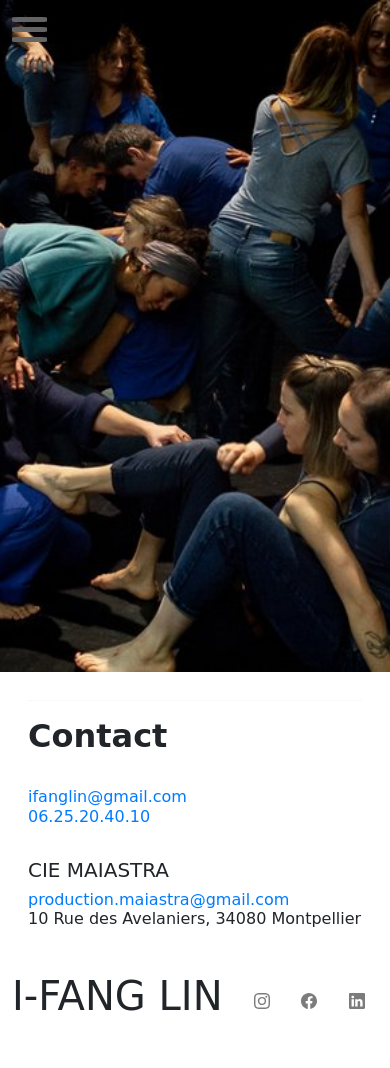
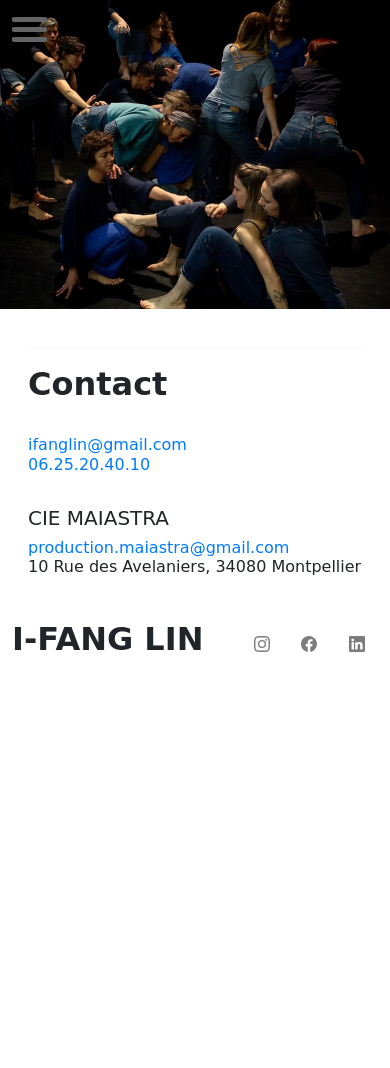
Before and after one commit to audnizuka/LinVitrine-master, a PHP site: page /contact.html in a window 390 px wide. After the commit the page ends 652 px from the top, so only its background shows below. Run offline with PHP 8.4, Linux system fonts and the light colour scheme; some libraries are stand-ins or nearby versions; some web fonts are replaced.

Commit message:
contact responsive

```diff
--- a/contact.html
+++ b/contact.html
@@ -23,7 +23,7 @@
 
 <body>
 
-    <header class="bg-image" id="contact">
+    <header class="bg-imagecontact" id="contact">
         <div class="conteneur">
             <div id="mySidenav" class="sidenav">
                 <a id="closeBtn" href="#" class="close">×</a>
--- a/stylemain.css
+++ b/stylemain.css
@@ -28,7 +28,8 @@ header {
 .bg-imagecontain,
 .bg-imagecontainwhite,
 .bg-imagesmall,
-.bg-imageresized {
+.bg-imageresized,
+.bg-imagecontact {
     align-self: center;
     background-repeat: no-repeat;
     background-position: top center;
@@ -115,40 +116,46 @@ h6 {
 }
 
 h1 {
-    font-size: 2.5em;
-    font-weight: bold;
+    font-size: 2.75em !important;
+    font-weight: bold !important;
 }
 
 h3 {
-    font-size: 1em;
+    font-size: 2.5em !important;
     font-weight: bolder;
-    font-weight: 1000;
+    font-weight: 1000 !important;
 }
 
-.list1>ol>h5,.list2>ol>h5{
+.list1>ol>h5,
+.list2>ol>h5 {
     font-size: 1.4em;
     font-weight: 800;
 }
 
-li>p{
+li>p {
     font-weight: 500;
 }
 
-.list1>ol,.list2>ol{
+.list1>ol,
+.list2>ol {
     display: list-item;
     list-style-type: none;
     list-style-position: outside;
 }
 
-.list1>ol>ul,.list2>ol>ul{
+.list1>ol>ul,
+.list2>ol>ul {
     display: list-item;
     list-style-type: none;
     list-style-position: outside;
-    margin: 1.5em;;
+    margin: 1.5em;
+    ;
 }
 
-.list1>ol>ul>li,.list2>ol>ul>li{
-    margin: 1.5em;;
+.list1>ol>ul>li,
+.list2>ol>ul>li {
+    margin: 1.5em;
+    ;
 }
 
 .contact {
@@ -546,7 +553,18 @@ a.close:hover {
         font-size: 0.97em !important;
     }
 
+    h1 {
+        font-size: 2em !important;
+        font-weight: bold !important;
+    }
 
+.bg-imagecontact{
+    background-size: 190%;
+}
+
+header.bg-imagecontact {
+    height: 20rem;
+}
 
     .bg-imagesmall {
         background-size: 140%;
@@ -647,6 +665,15 @@ a.close:hover {
         width: 57%;
     }
 
+    .bg-imagecontact{
+        background-size: 100%;
+    }
+
+    header.bg-imagecontact {
+        height: 19rem;
+    }
+
+
     .calendrier {
         width: 32rem;
         height: 37rem;
@@ -679,6 +706,14 @@ a.close:hover {
         font-size: 1.25em !important;
     }
 
+    .bg-imagecontact{
+        background-size: 120%;
+    }
+
+    header.bg-imagecontact {
+        height: 32.5rem;
+    }
+
     .bg-imagecontain {
         background-color: #000;
         background-size: contain;
```
